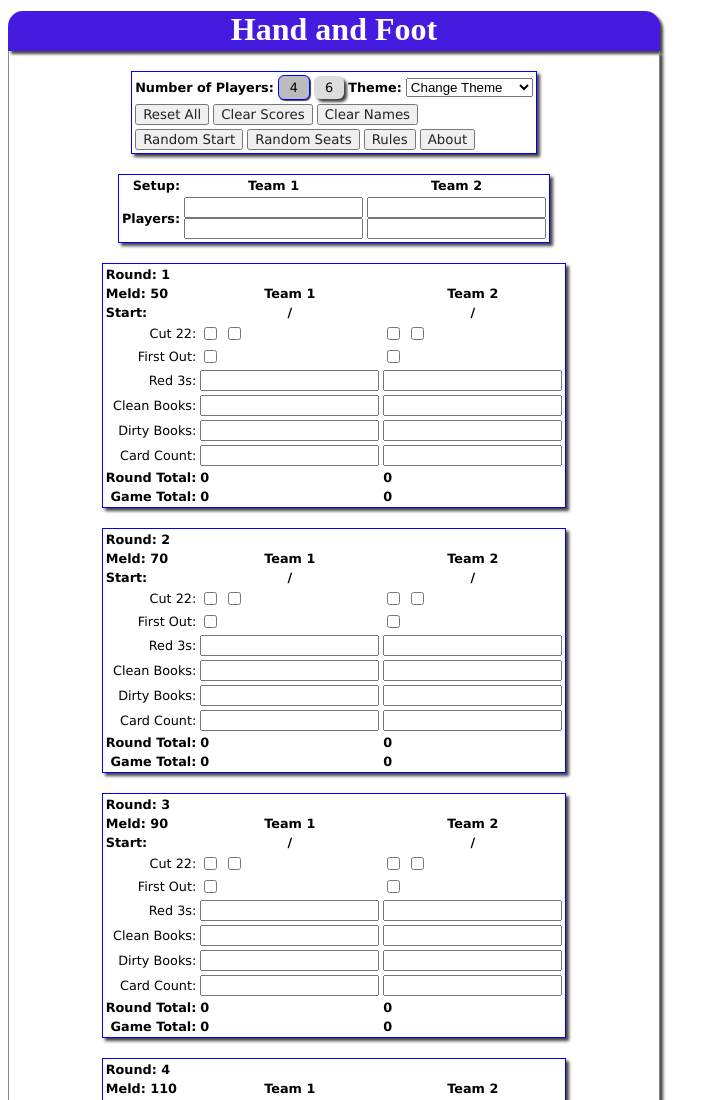
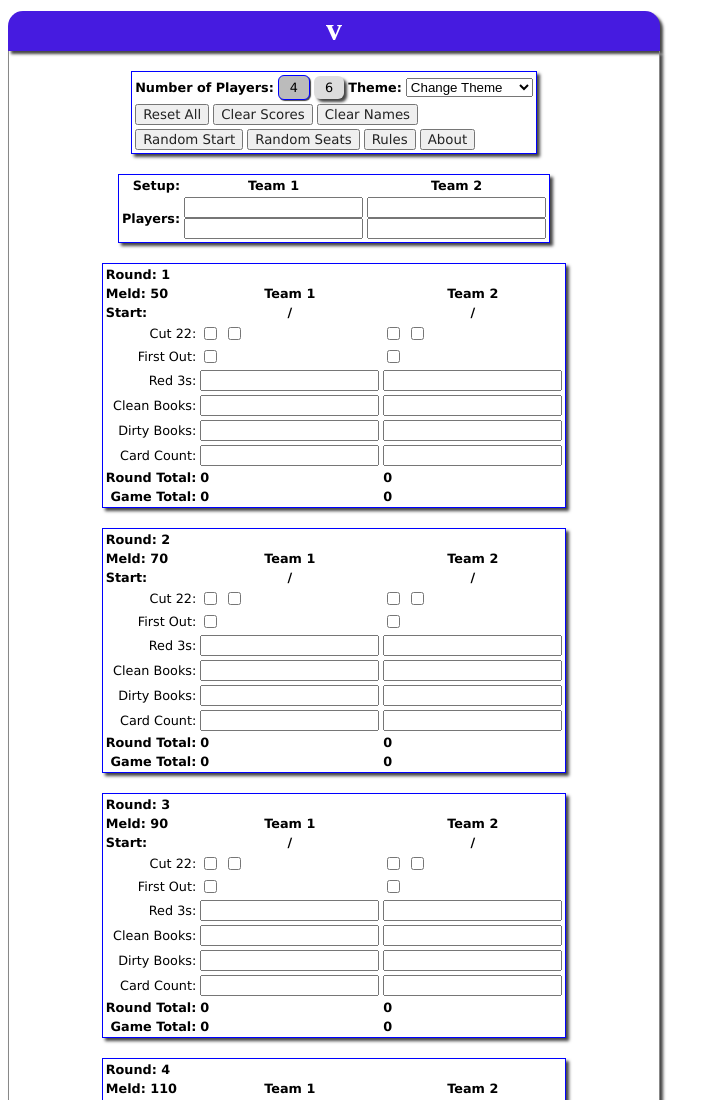
Before and after one commit to mcclellansws/ElectronHandAndFoot, an Electron app: page index.html in a window 1280 px wide. Shown: the top 1100 px of the page, without its empty margins (0-720 px from the left). Drawn offline with nearby package versions, Linux system fonts and the light colour scheme; no server answers.

Commit message:
Version in title

```diff
--- a/index.html
+++ b/index.html
@@ -14,7 +14,7 @@
 
 <body>
 	<div id="header" onclick="about()">
-		<h1>Hand and Foot</h1>
+		<h1 id="headerTitle">Hand and Foot</h1>
 	</div>
 	<div id="wrapperDiv">
 		<div id="setupDiv">
--- a/package.json
+++ b/package.json
@@ -1,8 +1,8 @@
 {
-  "name": "HandAndFoot",
-  "version": "2.1.1",
+  "name": "handandfoot",
+  "version": "2.1.2",
   "license": "MIT",
-  "productName": "HandAndFoot",
+  "productName": "Hand And Foot",
   "description": "Hand and Foot scorecard",
   "keywords": [],
   "main": "./main.js",
--- a/renderer.js
+++ b/renderer.js
@@ -1,5 +1,4 @@
-
-
+const {app} = require('electron').remote
 
 function copyright() {
   var dteNow = new Date();
@@ -444,6 +443,8 @@ function seatsObj() {
 }
 
 function init() {
+  document.getElementById('headerTitle').innerHTML = app.getName() + ' v' + app.getVersion()
+
   drawRoundTable();
 
   // create and load all the score Objects
```
